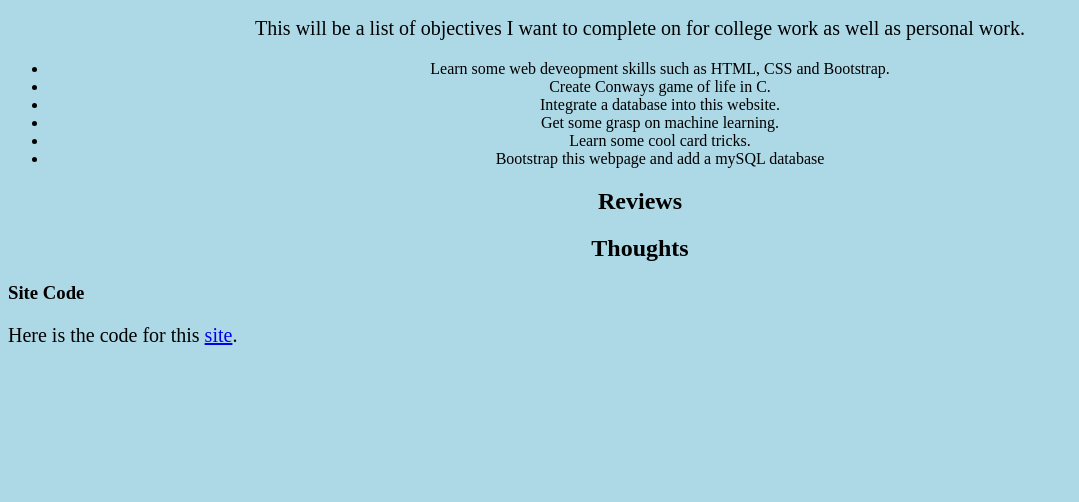
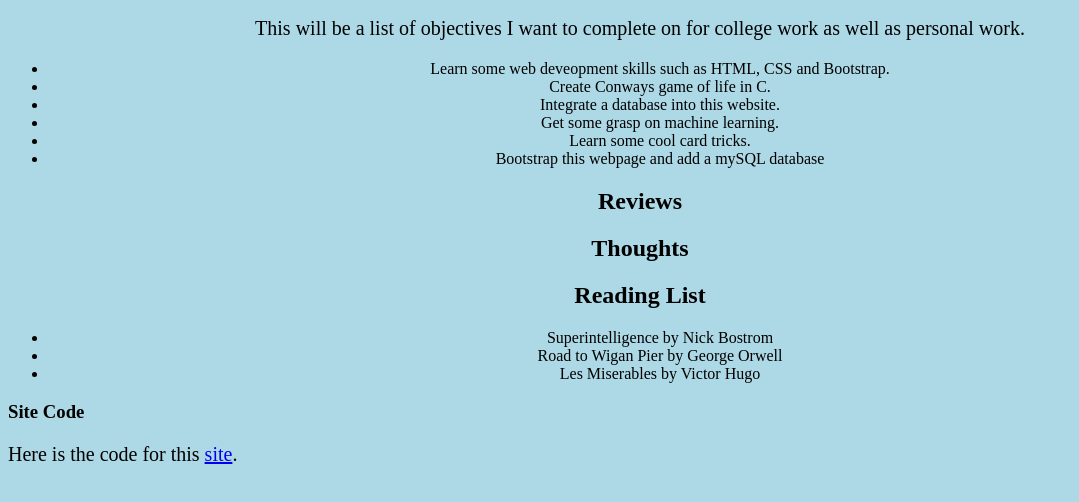
Before and after one commit to awarde96/awarde96.github.io, a plain HTML site: page index.html in a window 1280 px wide. Shown: the part 110-612 px from the top of the page, without its empty margins (0-1079 px from the left). Drawn offline with Linux system fonts and the light colour scheme.

Commit message:
Added a reading list

```diff
--- a/index.html
+++ b/index.html
@@ -25,6 +25,13 @@
 
     <h2 style="text-align:center;">Thoughts</h2>
 
+    <h2 style="text-align:center;">Reading List</h2>
+    <ul style="text-align:center;" >
+        <li>Superintelligence by Nick Bostrom</li>
+        <li>Road to Wigan Pier by George Orwell</li>
+        <li>Les Miserables by Victor Hugo</li>
+      </ul>
+
 
     <h3>Site Code</h3>
     <p>Here is the code for this  <a href="https://github.com/awarde96/awarde96.github.io/blob/master/index.html">site</a>. </p>
```
